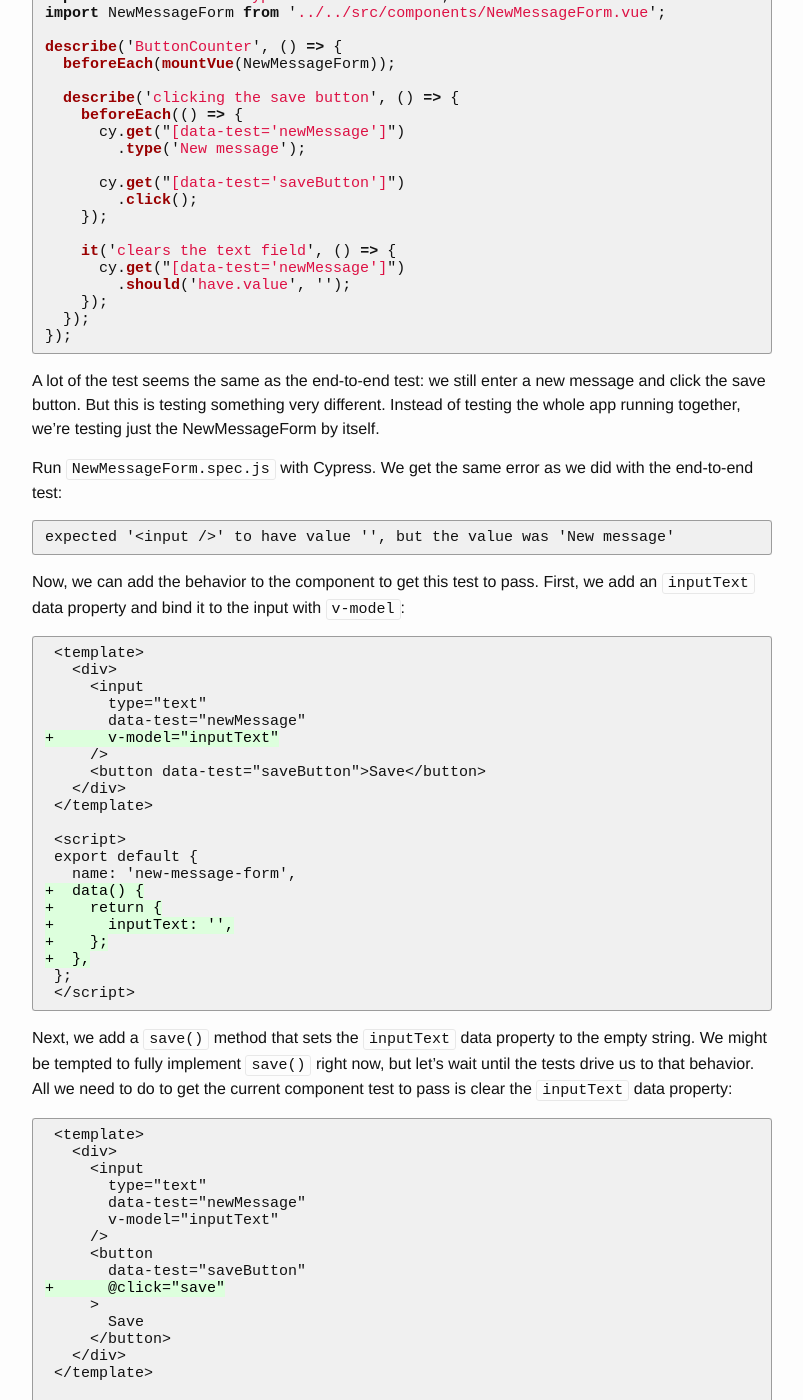
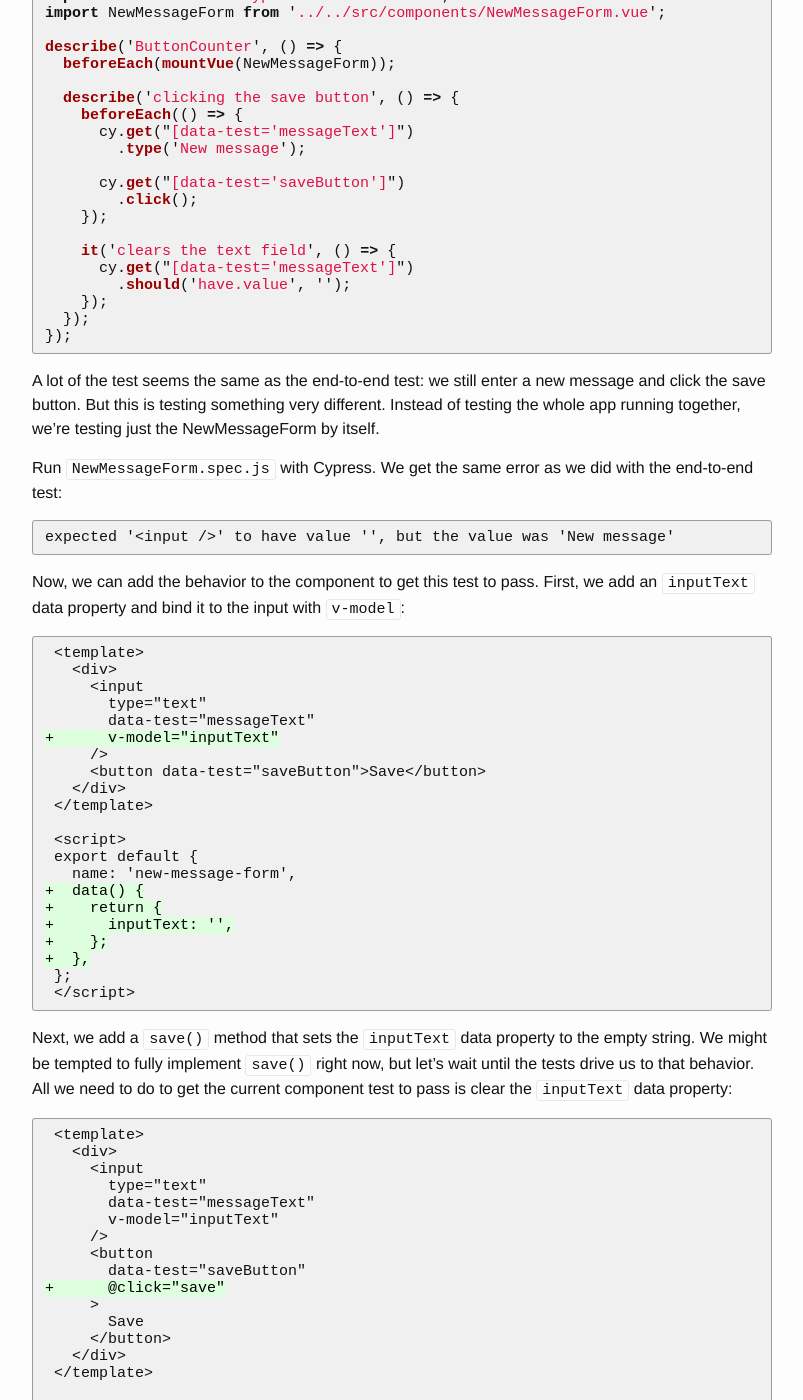
Before and after one commit to learn-tdd-in/learntdd.in, a Jekyll site: the page built from vue/index.md, in a window 1280 px wide and 1400 px high, scrolled down 4802 px. Shown: the whole window, without its empty margins (238-1041 px from the left). Built offline with Jekyll 4.4.1, drawn with Linux system fonts in a browser that asks for light colours; some of the changed text lies outside the part shown.

Commit message:
Change field name from newMessage to messageText

````diff
--- a/vue/index.md
+++ b/vue/index.md
@@ -112,13 +112,13 @@ describe('Creating a message', () => {
   it('Displays the message in the list', () => {
     cy.visit('http://localhost:8080');
 
-    cy.get("[data-test='newMessage']")
+    cy.get("[data-test='messageText']")
       .type('New message');
 
     cy.get("[data-test='saveButton']")
       .click();
 
-    cy.get("[data-test='newMessage']")
+    cy.get("[data-test='messageText']")
       .should('have.value', '');
 
     cy.contains('New message');
@@ -193,7 +193,7 @@ Now rerun the tests in Cypress. We're still getting the same error, because we h
 ```diff
  <template>
    <div>
-+    <input type="text" data-test="newMessage" />
++    <input type="text" data-test="messageText" />
    </div>
  </template>
 ```
@@ -211,7 +211,7 @@ We want the save button to be part of our `NewMessageForm`, so fixing this error
 ```diff
  <template>
    <div>
-     <input type="text" data-test="newMessage" />
+     <input type="text" data-test="messageText" />
 +    <button data-test="saveButton">Save</button>
    </div>
  </template>
@@ -240,7 +240,7 @@ describe('ButtonCounter', () => {
 
   describe('clicking the save button', () => {
     beforeEach(() => {
-      cy.get("[data-test='newMessage']")
+      cy.get("[data-test='messageText']")
         .type('New message');
 
       cy.get("[data-test='saveButton']")
@@ -248,7 +248,7 @@ describe('ButtonCounter', () => {
     });
 
     it('clears the text field', () => {
-      cy.get("[data-test='newMessage']")
+      cy.get("[data-test='messageText']")
         .should('have.value', '');
     });
   });
@@ -270,7 +270,7 @@ Now, we can add the behavior to the component to get this test to pass. First, w
    <div>
      <input
        type="text"
-       data-test="newMessage"
+       data-test="messageText"
 +      v-model="inputText"
      />
      <button data-test="saveButton">Save</button>
@@ -296,7 +296,7 @@ Next, we add a `save()` method that sets the `inputText` data property to the em
    <div>
      <input
        type="text"
-       data-test="newMessage"
+       data-test="messageText"
        v-model="inputText"
      />
      <button
@@ -349,7 +349,7 @@ Add another test case to `NewMessageForm.spec.js`:
 +      spy = cy.spy();
 +      Cypress.vue.$on('save', spy);
 +
-       cy.get("[data-test='newMessage']")
+       cy.get("[data-test='messageText']")
          .type('New message');
 
        cy.get("[data-test='saveButton']")
@@ -357,7 +357,7 @@ Add another test case to `NewMessageForm.spec.js`:
      });
 
      it('clears the text field', () => {
-       cy.get("[data-test='newMessage']")
+       cy.get("[data-test='messageText']")
          .should('have.value', '');
      });
 +
````
